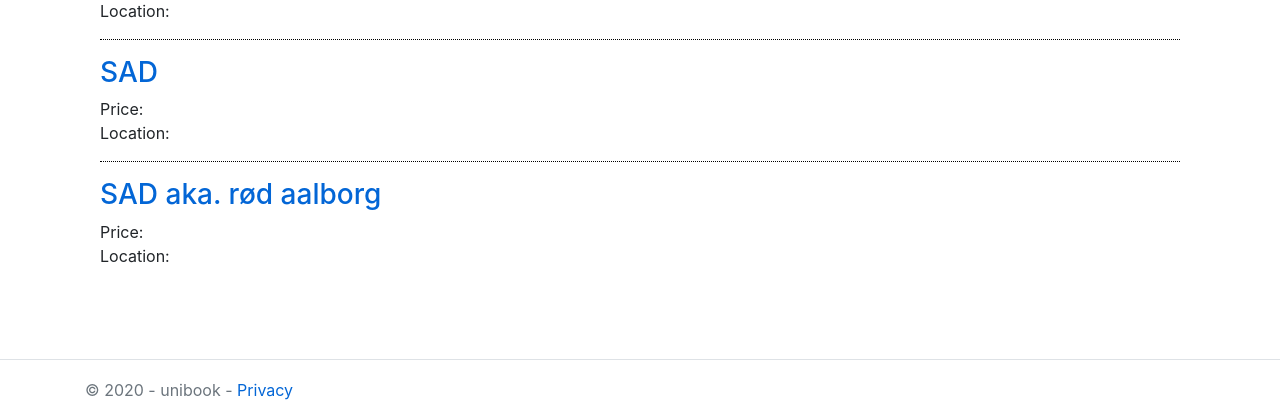
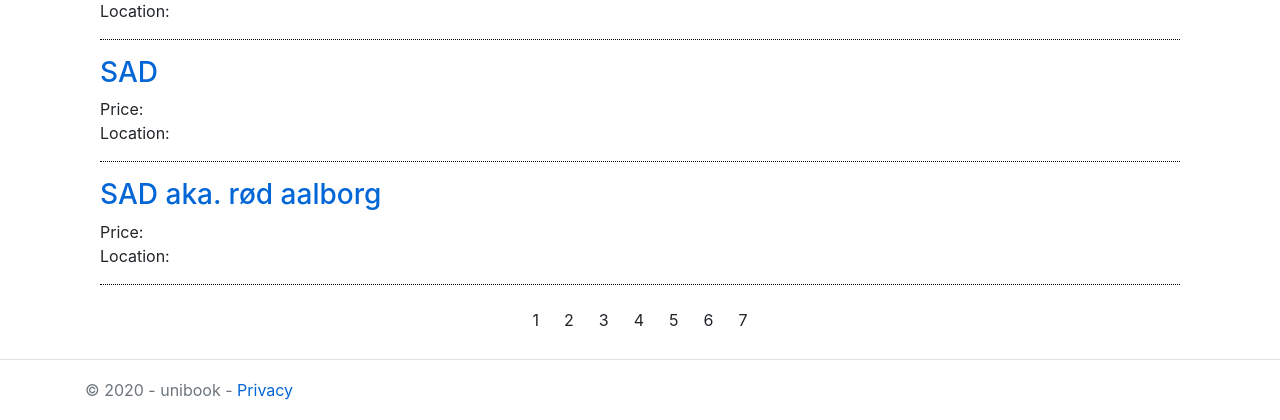
Before and after one commit to bi409f20/unibook, an ASP.NET Core app: page /SearchResults in a window 1280 px wide. Shown: the part 380-800 px from the top of the page. Run offline with ASP.NET Core 8, Linux system fonts and the light colour scheme.

Commit message:
Buttons for search results

```diff
--- a/unibook/unibook/Pages/SearchResults.cshtml
+++ b/unibook/unibook/Pages/SearchResults.cshtml
@@ -62,7 +62,18 @@
                             Location:<br />
                         </p>
                     </div>
-
+                    <hr class='dotted' />
+                    <div class="text-center">
+                        <div class="btn-group">
+                            <button class="btn btn-white active">1</button>
+                            <button class="btn btn-white">2</button>
+                            <button class="btn btn-white">3</button>
+                            <button class="btn btn-white">4</button>
+                            <button class="btn btn-white">5</button>
+                            <button class="btn btn-white">6</button>
+                            <button class="btn btn-white">7</button>
+                        </div>
+                    </div>
                 </div>
             </div>
         </div>
```
